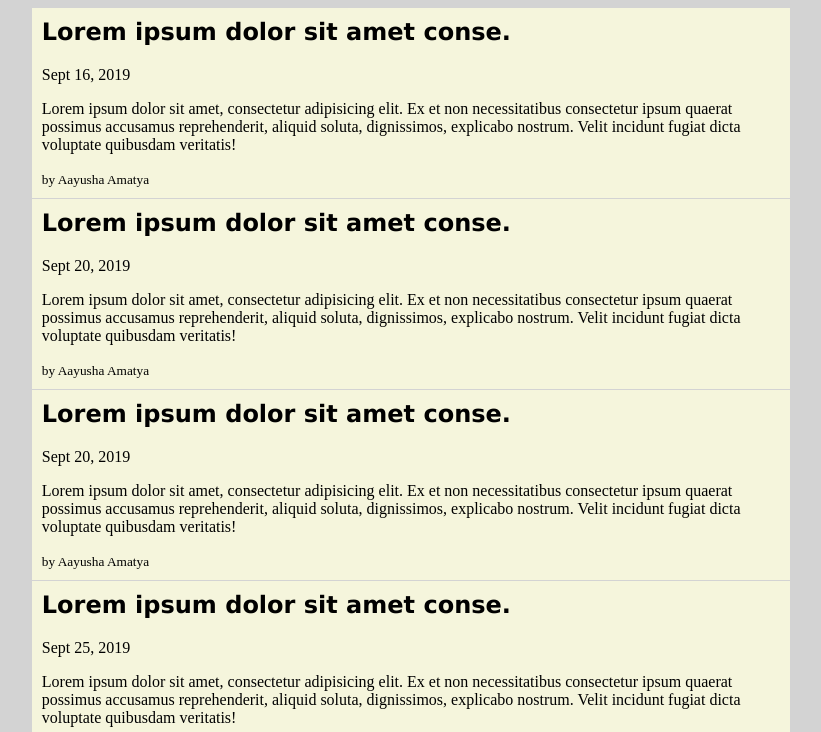
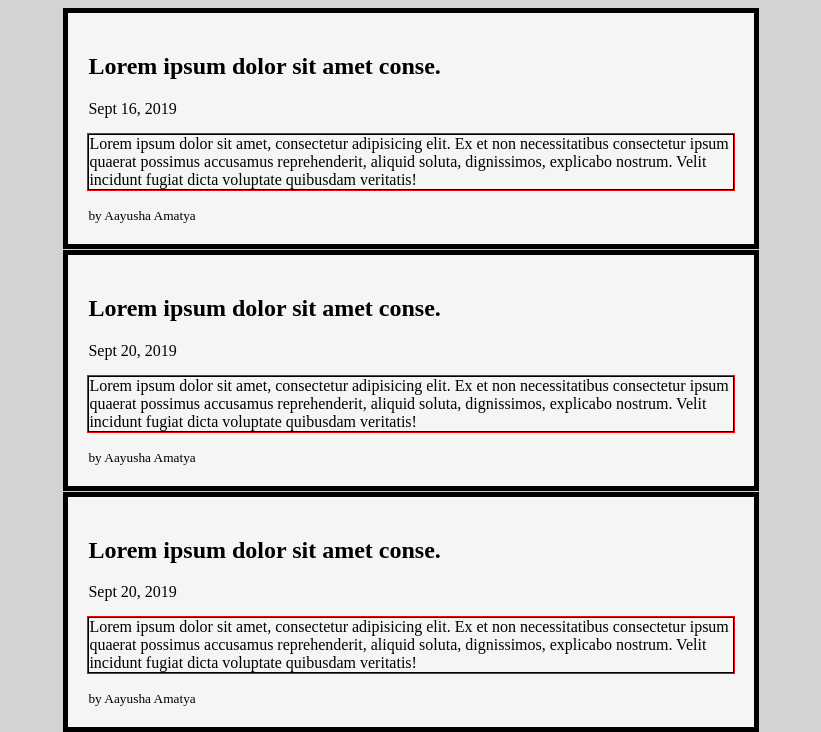
Before and after one commit to aayusha69/ACA_web101_aayusha_amatya, a plain HTML site: page myPortfolio/blogProject/index.html in a window 1280 px wide. Shown: the top 732 px of the page, without its empty margins (229-1050 px from the left). Drawn offline with Linux system fonts and the light colour scheme.

Commit message:
updated blogProject

```diff
--- a/myPortfolio/blogProject/style.css
+++ b/myPortfolio/blogProject/style.css
@@ -3,19 +3,23 @@ body {
 }
 
 main {
-    width: 60%;
+    width: 55%;
     margin: auto;
+    height: 30%;
+   display: list;
 }
 section {
-    background-color: beige;
-    padding: 10px;
+    background-color: whitesmoke;
+    padding: 20px;
     margin-bottom: 1px;
+    border-style: solid;
+    border-width: 5px;
+    border-color: black;
+    height: 30%;
 }
-
-
-section h2 {
-    margin-top: 0%;
-    font: outline;
-    font-family: Verdana, Geneva, Tahoma, sans-serif;
-    height : 10%;
-}
+p{
+    border: 1px solid black;
+    outline-style: solid;
+    outline-color: red;
+    outline-width: thin;
+  }
```
